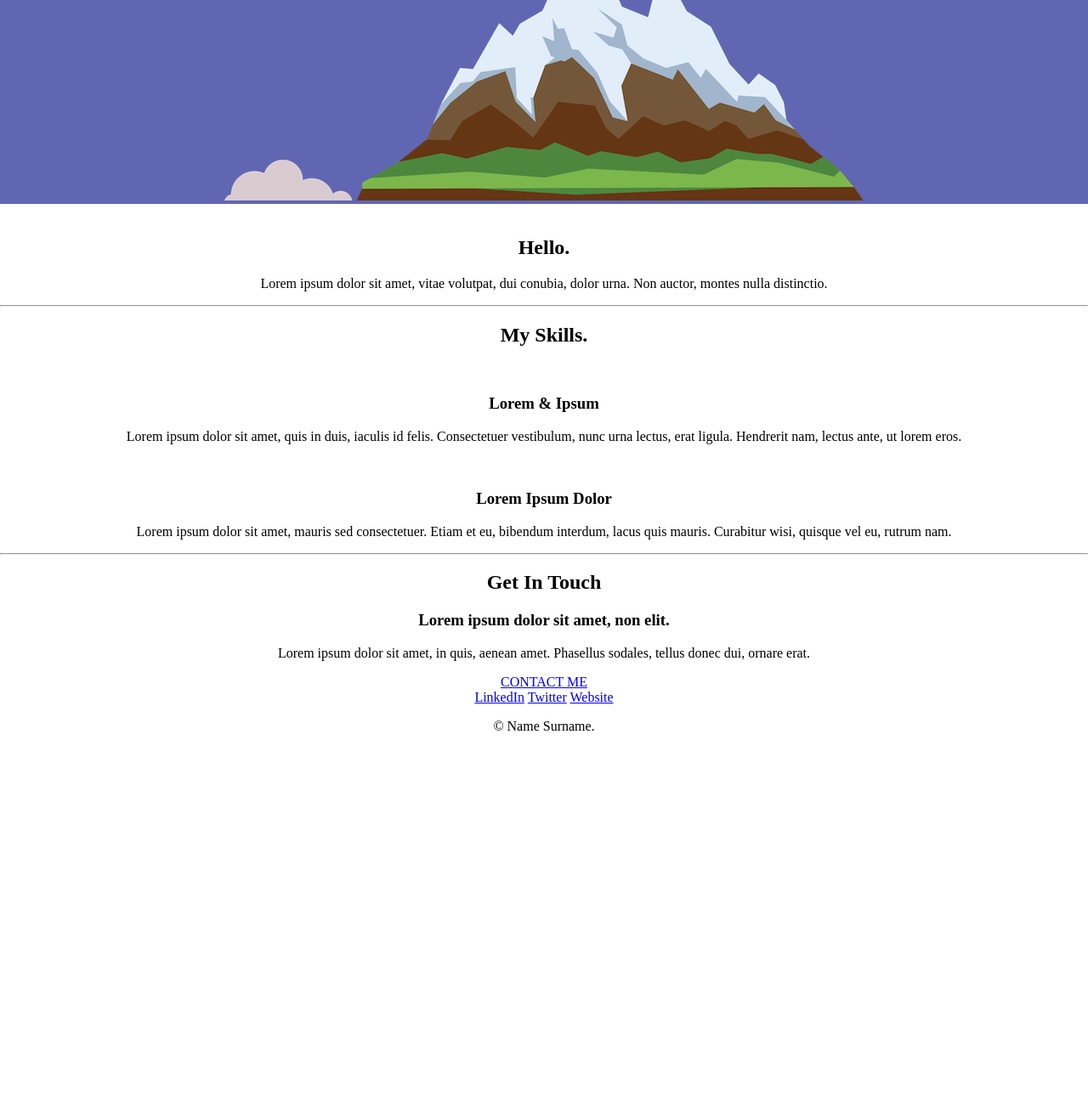
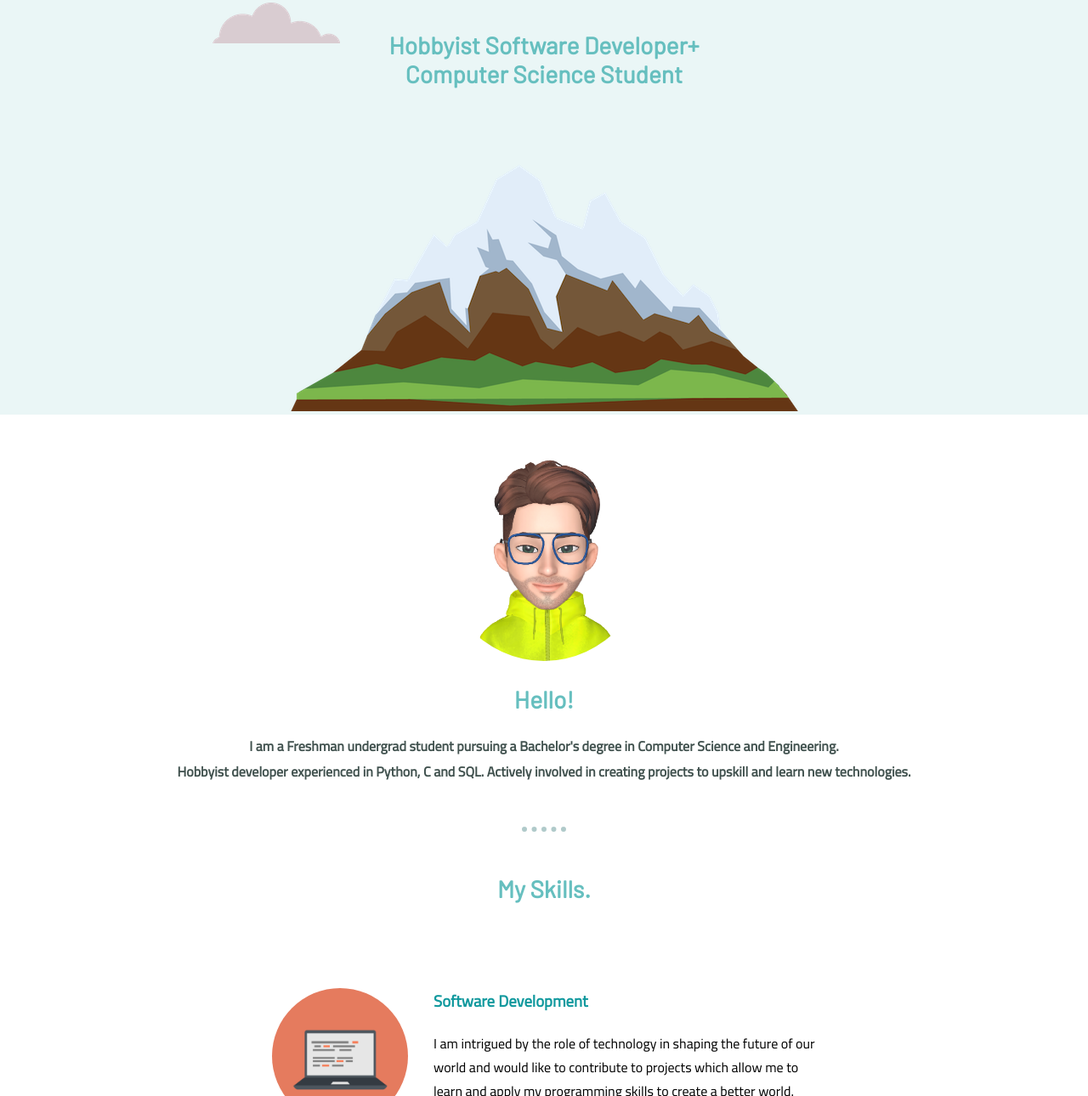
Before and after one commit to pushkar2112/Web-Dev, a plain HTML site: page CSS-MySite/index.html in a window 1280 px wide. Shown: the part 297-1587 px from the top of the page at 85% size. Before the commit the page ends 1177 px from the top, so only its background shows below. Drawn offline with Linux system fonts and the light colour scheme.

Commit message:
Version 1 Complete My-site-v(1.0)

```diff
--- a/CSS-MySite/css/styles.css
+++ b/CSS-MySite/css/styles.css
@@ -4,22 +4,160 @@ body {
   text-align: center;
 }
 
+a {
+  color: #11999E;
+}
 
+h1 {
+  margin: 50px auto 0;
+  display: inline-block;
+  position: relative;
+  color: #66BFBF;
+  font-family: 'Yellowtail', cursive;
+  font-size: 5rem;
+  /* ripped/root em... does not inherit any other sizing*/
+  line-height: 2;
+}
 
-h1{
-  margin: 0 auto;
-  width: 10%;
+h2 {
+  color: #66BFBF;
+  font-family: 'Barlow', sans-serif;
+  font-size: 1.75rem;
+}
 
+h3 {
+  color: #11999E;
+  font-family: 'Cairo', sans-serif;
+}
+
+hr {
+  color: #b0caca;
+  border-style: dotted none none;
+  width: 4%;
+  margin-top: 50px;
+  margin-bottom: 50px;
+  border-width: 6px
+}
+
+p {
+  font-family: 'Cairo', sans-serif;
 }
 
 /************************Class Selectors********************/
-.top-container {
-  background-color: #6166B3;
+.skill-row {
+  text-align: left;
+  line-height: 1.75;
+  margin: 100px auto;
+  width: 50%;
 }
 
-/* .middle-container {
+.top-container {
+  padding-top: 100px;
+  padding-bottom: 0;
+  background-color: #EAF6F6;
+  position: relative;
+}
 
+.my-bust {
+  padding-top: 30px;
+  width: 260px;
+  border-radius: 50%;
+}
+
+.hello-desc {
+  color: #40514E;
+  font-weight: bold;
+}
+
+.top-cloud {
+  position: absolute;
+  right: 250px;
+  top: 100px;
+}
+
+.giphy-embed {
+  height: 300px;
+  width: 300px;
+}
+
+.bottom-cloud {
+  position: absolute;
+  left: 250px;
+  top: 300px;
+}
+
+.mountain {
+  position: static;
+}
+
+.code-img {
+  border-radius: 50%;
+  width: 25%;
+  float: left;
+  margin-right: 30px;
+}
+
+.computer-img {
+  border-radius: 50%;
+  width: 25%;
+  float: right;
+  margin-left: 30px;
+}
+
+.btn {
+  background: #11cdd4;
+  background-image: -webkit-linear-gradient(top, #11cdd4, #11999e);
+  background-image: -moz-linear-gradient(top, #11cdd4, #11999e);
+  background-image: -ms-linear-gradient(top, #11cdd4, #11999e);
+  background-image: -o-linear-gradient(top, #11cdd4, #11999e);
+  background-image: linear-gradient(to bottom, #11cdd4, #11999e);
+  -webkit-border-radius: 28;
+  -moz-border-radius: 28;
+  border-radius: 28px;
+  font-family: Arial;
+  color: #ffffff;
+  font-size: 20px;
+  padding: 10px 20px 10px 20px;
+  text-decoration: none;
+}
+
+.btn:hover {
+  background: #30e3cb;
+  background-image: -webkit-linear-gradient(top, #30e3cb, #2bc4ad);
+  background-image: -moz-linear-gradient(top, #30e3cb, #2bc4ad);
+  background-image: -ms-linear-gradient(top, #30e3cb, #2bc4ad);
+  background-image: -o-linear-gradient(top, #30e3cb, #2bc4ad);
+  background-image: linear-gradient(to bottom, #30e3cb, #2bc4ad);
+  text-decoration: none;
+}
+
+.middle-container {
+  margin-bottom: 75px;
+}
+
+.contact-text {
+  font-weight: bold;
+}
 
 .bottom-container {
+  background-color: #66BFBF;
+  margin-top: 50px;
+  padding-top: 25px;
+  margin-bottom: 0;
+  line-height: 2;
+}
 
-} */
+.footer-link {
+  font-family: 'Cairo', sans-serif;
+  color: #11999E;
+  padding-right: 25px;
+  text-decoration: none;
+  font-weight: bold;
+}
+
+.copyright {
+  color: #EAF6F6;
+  margin: 0;
+  padding-top: 25px;
+  padding-bottom: 25px;
+}
--- a/CSS-MySite/index.html
+++ b/CSS-MySite/index.html
@@ -5,52 +5,53 @@
     <meta charset="utf-8">
     <title>Pushkar Verma</title>
     <link rel="stylesheet" type="text/css" href="css/styles.css">
-    <link rel="icon" href="favicon.ico">
-    <link rel="img" href="/css/master.css">
+    <link rel="icon" href="favicons/bust-no-bg-square.ico">
+    <link href="https://fonts.googleapis.com/css2?family=Barlow&family=Cairo&family=Yellowtail&display=swap" rel="stylesheet">
   </head>
 
   <body>
     <div class="top-container">
-      <img src="images/cloud.png" alt="cloud-img">
-      <h1>I'm Pushkar</h1>
-      <p>a programmer</p>
-      <img src="images/cloud.png" alt="cloud-img">
-      <img src="images/mountain.png" alt="mountain-img">
+      <img class="top-cloud" src="images/cloud.png" alt="cloud-img">
+      <h1>Hello I'm Pushkar Verma</h1>
+      <h2>Hobbyist Software Developer+<br>Computer Science Student</h2>
+      <img class="bottom-cloud" src="images/cloud.png" alt="cloud-img">
+      <img class="mountain" src="images/mountain.png" alt="mountain-img">
     </div>
     <div class="middle-container">
       <div class="profile">
-        <img src="" alt="">
-        <h2>Hello.</h2>
-        <p>Lorem ipsum dolor sit amet, vitae volutpat, dui conubia, dolor urna. Non auctor, montes nulla distinctio.</p>
+        <img class="my-bust" src="images/my-bust.png" alt="animated-bust">
+        <h2>Hello!</h2>
+        <p class="hello-desc">I am a Freshman undergrad student pursuing a Bachelor's degree in Computer Science and Engineering.
+          <br />Hobbyist developer experienced in Python, C and SQL. Actively involved in creating projects to upskill and learn new technologies.</p>
       </div>
       <hr>
       <div class="skills">
         <h2>My Skills.</h2>
         <div class="skill-row">
-          <img class="" src="" alt="">
-          <h3>Lorem & Ipsum</h3>
-          <p>Lorem ipsum dolor sit amet, quis in duis, iaculis id felis. Consectetuer vestibulum, nunc urna lectus, erat ligula. Hendrerit nam, lectus ante, ut lorem eros.</p>
+          <img class="code-img" src="images/computer.png" alt="computer" >
+          <h3>Software Development</h3>
+          <p>I am intrigued by the role of technology in shaping the future of our world and would like to contribute to projects which allow me to learn and apply my programming skills to create a better world.</p>
         </div>
         <div class="skill-row">
-          <img class="" src="" alt="">
-          <h3>Lorem Ipsum Dolor</h3>
-          <p>Lorem ipsum dolor sit amet, mauris sed consectetuer. Etiam et eu, bibendum interdum, lacus quis mauris. Curabitur wisi, quisque vel eu, rutrum nam.</p>
+          <img class="computer-img" src="images/chillies.png" alt="computer">
+          <h3>Sample Skill</h3>
+          <p>I am a hacker in the classic sense of the term i.e. I like to tinker around with both software and hardware to understand how it works under the hood.</p>
         </div>
       </div>
       <hr>
       <div class="contact-me">
         <h2>Get In Touch</h2>
-        <h3>Lorem ipsum dolor sit amet, non elit.</h3>
-        <p>Lorem ipsum dolor sit amet, in quis, aenean amet. Phasellus sodales, tellus donec dui, ornare erat.</p>
-        <a class="btn" href="mailto:name@email.com">CONTACT ME</a>
+        <h3>If you too get fascinated by the beauty of tech.</h3>
+        <p class="contact-text">Love coding and technology as much as I do? Let's talk about how awesome they are.</p>
+        <a class="btn" href="mailto:pushkarvermaofficial@email.com">CONTACT ME</a>
       </div>
     </div>
 
     <div class="bottom-container">
-      <a class="footer-link" href="https://www.linkedin.com/">LinkedIn</a>
-      <a class="footer-link" href="https://twitter.com/">Twitter</a>
-      <a class="footer-link" href="https://www.appbrewery.co/">Website</a>
-      <p>© Name Surname.</p>
+      <a class="footer-link" href="https://www.linkedin.com/in/pushkar-verma">LinkedIn</a>
+      <a class="footer-link" href="https://twitter.com/PushkarVerma21">Twitter</a>
+      <a class="footer-link" href="https://www.github.com/pushkar2112">GitHub</a>
+      <p class="copyright">©2021 Pushkar Verma.</p>
     </div>
 
   </body>
```
